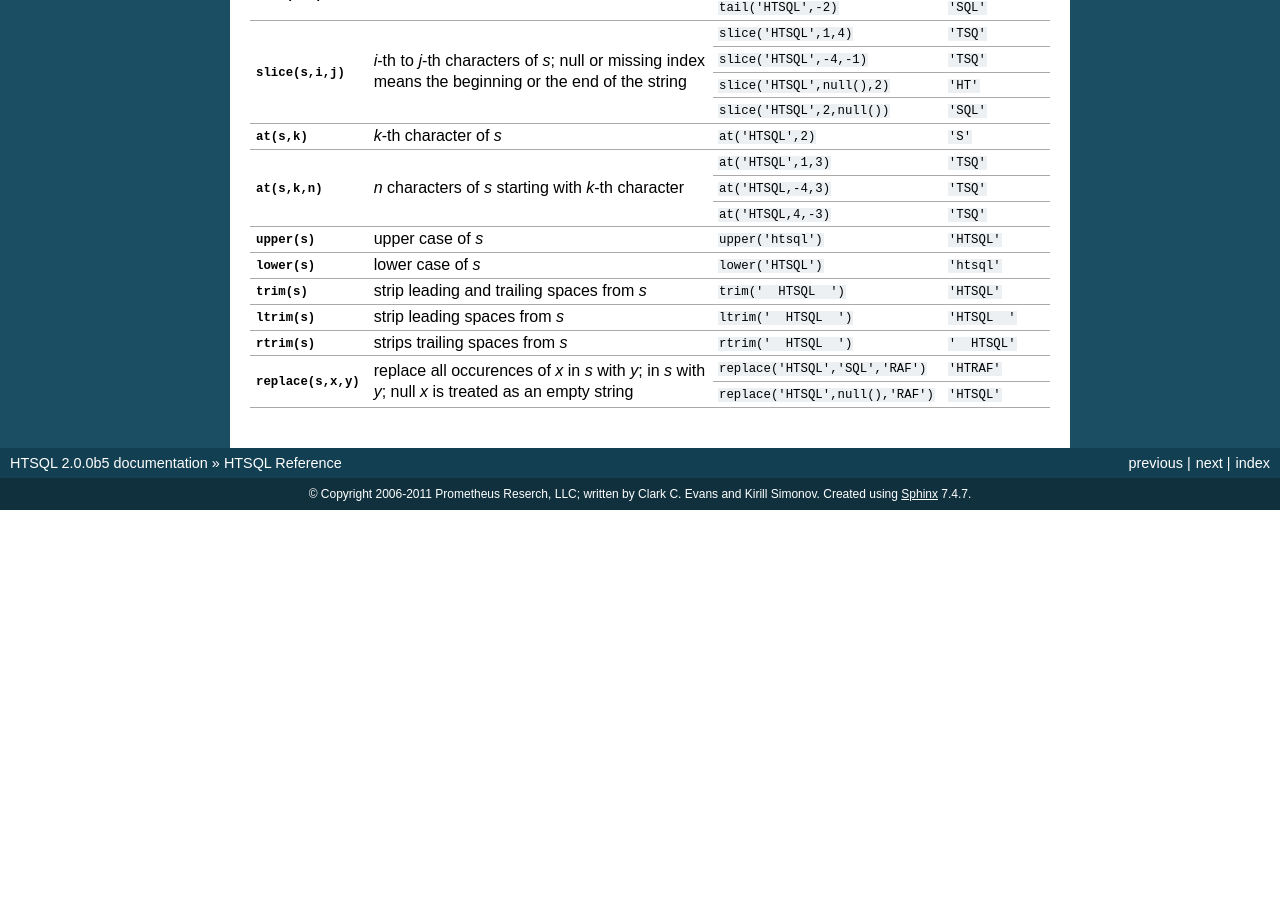
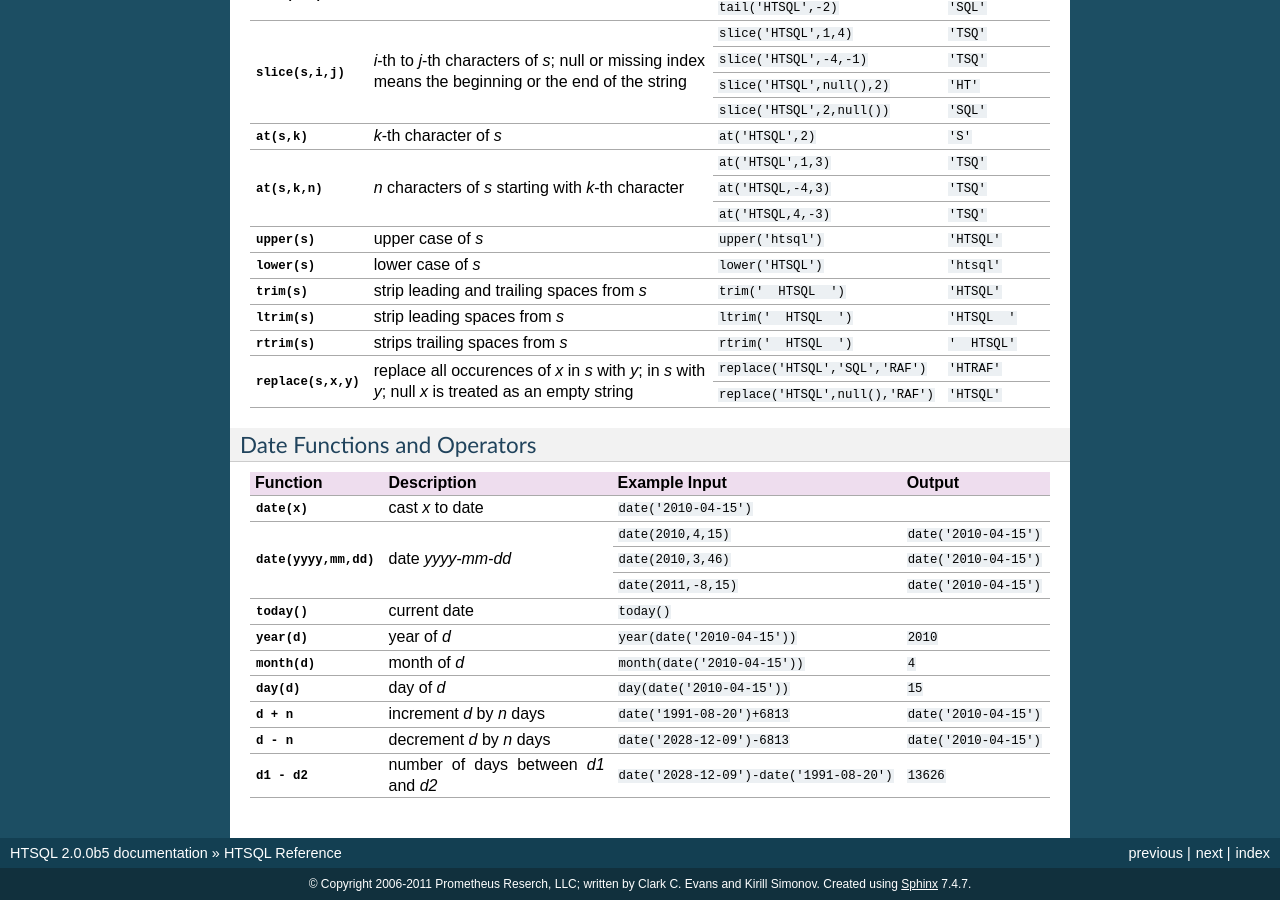
Before and after one commit to prometheusresearch/htsql, a Sphinx documentation site: the page built from doc/reference.rst, in a window 1280 px wide and 900 px high, scrolled down 3633 px. Built offline with Sphinx 7.4.7, drawn with Linux system fonts in a browser that asks for light colours; before the commit the page ends 4143 px from its top, so only the background shows below that.

Commit message:
Added a reference of date functions and operators

```diff
--- a/doc/reference.rst
+++ b/doc/reference.rst
@@ -328,3 +328,42 @@
 .. |slice-end-in| replace:: ``slice('HTSQL',2,null())``
 .. |replace-in| replace:: ``replace('HTSQL','SQL','RAF')``
 .. |replace-null-in| replace:: ``replace('HTSQL',null(),'RAF')``
+
+
+Date Functions and Operators
+----------------------------
+
++----------------------+---------------------------+---------------------------+----------------------+
+| Function             | Description               | Example Input             | Output               |
++======================+===========================+===========================+======================+
+| `date(x)`            | cast *x* to date          | ``date('2010-04-15')``    |                      |
++----------------------+---------------------------+---------------------------+----------------------+
+| `date(yyyy,mm,dd)`   | date *yyyy-mm-dd*         | ``date(2010,4,15)``       | |date-out|           |
+|                      |                           +---------------------------+----------------------+
+|                      |                           | ``date(2010,3,46)``       | |date-out|           |
+|                      |                           +---------------------------+----------------------+
+|                      |                           | ``date(2011,-8,15)``      | |date-out|           |
++----------------------+---------------------------+---------------------------+----------------------+
+| `today()`            | current date              | ``today()``               |                      |
++----------------------+---------------------------+---------------------------+----------------------+
+| `year(d)`            | year of *d*               | |year-in|                 | ``2010``             |
++----------------------+---------------------------+---------------------------+----------------------+
+| `month(d)`           | month of *d*              | |month-in|                | ``4``                |
++----------------------+---------------------------+---------------------------+----------------------+
+| `day(d)`             | day of *d*                | |day-in|                  | ``15``               |
++----------------------+---------------------------+---------------------------+----------------------+
+| `d + n`              | increment *d* by *n* days | |date-inc-in|             | |date-out|           |
++----------------------+---------------------------+---------------------------+----------------------+
+| `d - n`              | decrement *d* by *n* days | |date-dec-in|             | |date-out|           |
++----------------------+---------------------------+---------------------------+----------------------+
+| `d1 - d2`            | number of days between    | |date-diff-in|            | ``13626``            |
+|                      | *d1* and *d2*             |                           |                      |
++----------------------+---------------------------+---------------------------+----------------------+
+
+.. |date-out| replace:: ``date('2010-04-15')``
+.. |year-in| replace:: ``year(date('2010-04-15'))``
+.. |month-in| replace:: ``month(date('2010-04-15'))``
+.. |day-in| replace:: ``day(date('2010-04-15'))``
+.. |date-inc-in| replace:: ``date('1991-08-20')+6813``
+.. |date-dec-in| replace:: ``date('2028-12-09')-6813``
+.. |date-diff-in| replace:: ``date('2028-12-09')-date('1991-08-20')``
```
